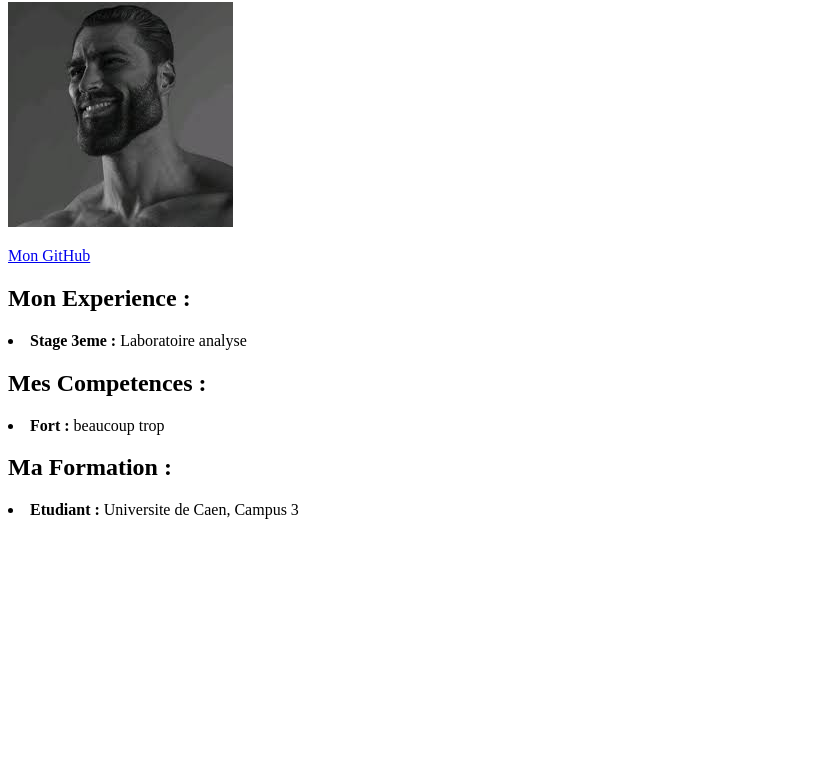
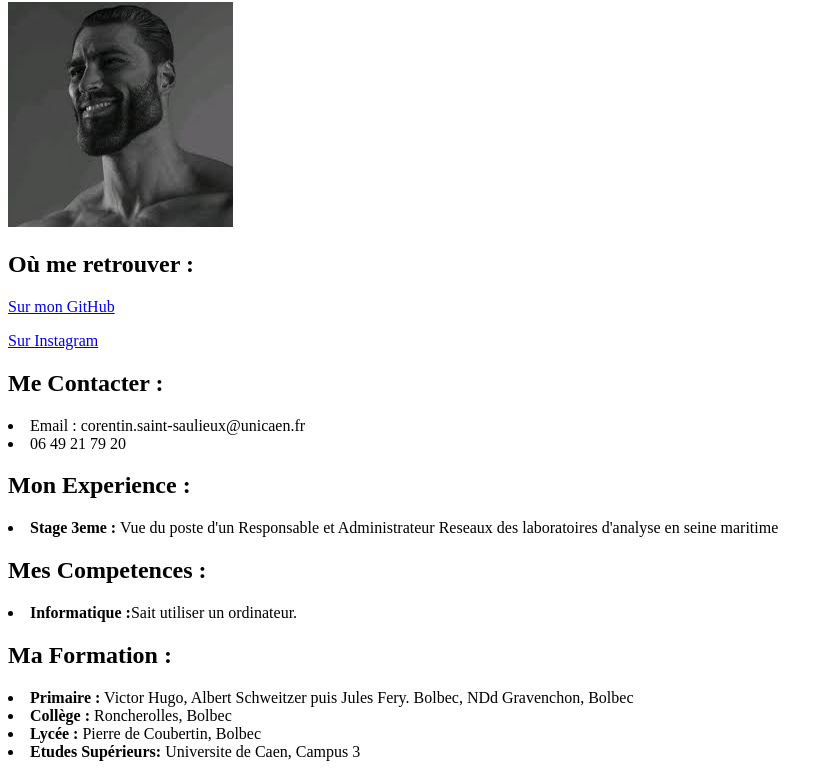
Before and after one commit to Cst-saulieux/TP1-R109, a plain HTML site: page CV.html in a window 1280 px wide. Shown: the part 78-847 px from the top of the page, without its empty margins (0-833 px from the left). Before the commit the page ends 800 px from the top, so only its background shows below. Drawn offline with Linux system fonts and the light colour scheme.

Commit message:
next commit

```diff
--- a/CV.html
+++ b/CV.html
@@ -11,18 +11,34 @@
     <h1>Saint-Saulieux Corentin</h1>
 
     <p><a href="giga chad.jpg"><img src="giga chad.jpg" alt="Photo de Corentin Saint-Saulieux">
-    </a></p>
+        </a></p>
 
-    <p><a href="https://github.com/Cst-saulieux">Mon GitHub</a></p>
+    <h2>Où me retrouver :</h2>
 
-    <p><h2>Mon Experience :</h2></p>
-    <li><strong>Stage 3eme :</strong> Laboratoire analyse</li>
+    <p><a href="https://github.com/Cst-saulieux">Sur mon GitHub</a></p>
+    <p><a href="https://www.instagram.com/koro_le_skatos/">Sur Instagram</a></p>
 
-    <p><h2>Mes Competences :</h2></p>
-    <li><strong>Fort :</strong> beaucoup trop</li>
+    <h2>Me Contacter :</h2>
+    <p><li>Email : corentin.saint-saulieux@unicaen.fr</li>
+    <li>06 49 21 79 20</li></p>
 
-    <p><h2>Ma Formation :</h2></p>
-    <li><strong>Etudiant :</strong> Universite de Caen, Campus 3</li>
+    <p>
+    <h2>Mon Experience :</h2>
+    </p>
+    <li><strong>Stage 3eme :</strong> Vue du poste d'un Responsable et Administrateur Reseaux des laboratoires d'analyse en seine maritime</li>
+
+    <p>
+    <h2>Mes Competences :</h2>
+    </p>
+    <li><strong>Informatique :</strong>Sait utiliser un ordinateur.</li>
+
+    <p>
+    <h2>Ma Formation :</h2>
+    </p>
+    <li><strong>Primaire :</strong> Victor Hugo, Albert Schweitzer puis Jules Fery. Bolbec, NDd Gravenchon, Bolbec</li>
+    <li><strong>Collège :</strong> Roncherolles, Bolbec</li>
+    <li><strong>Lycée :</strong> Pierre de Coubertin, Bolbec</li>
+    <li><strong>Etudes Supérieurs:</strong> Universite de Caen, Campus 3</li>
 
 </body>
 
```
Also changed, not shown: index.html (added, +13 -0 lines), retro.html (added, +19 -0 lines), imager109.jpg (added), 1 other file.
